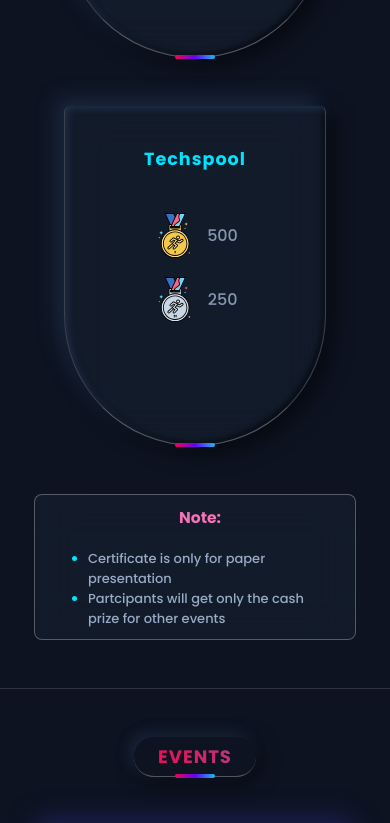
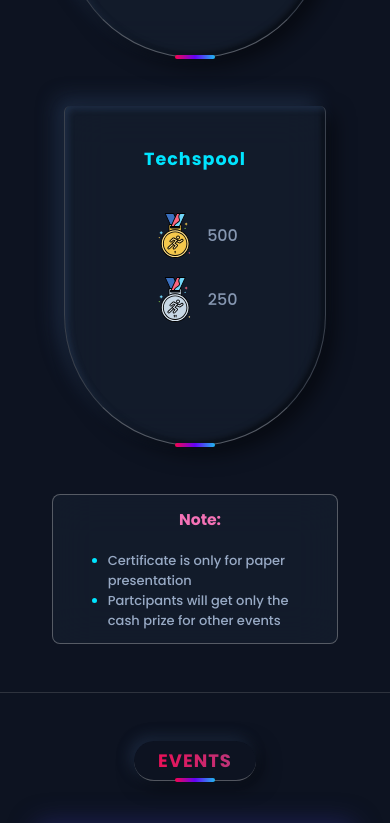
Before and after one commit to codewithmurali/decra, a React (Vite) app: page / in a window 390 px wide. Shown: the part 3045-3868 px from the top of the page. Built offline with nearby package versions, Linux system fonts and the light colour scheme.

Commit message:
making changes for responsiveness

```diff
--- a/src/Pages/Prices/Prizes.module.css
+++ b/src/Pages/Prices/Prizes.module.css
@@ -136,7 +136,7 @@
 
 .prize__list li {
   height: 4rem;
-  padding: 5px;
+  padding-block: 5px;
   color: #98aac5de;
   display: flex;
   align-items: center;
@@ -152,7 +152,7 @@
     padding-inline: 1rem;
   }
   .prize__note {
-    width: 90%;
+    width: 80%;
     padding: 1rem;
     gap: 1rem;
   }
@@ -163,7 +163,7 @@
   }
   .prize__note {
     font-size: small;
-    padding: 5px;
+    padding: 7px;
     gap: 5px;
   }
   .prize > h3 {
```
